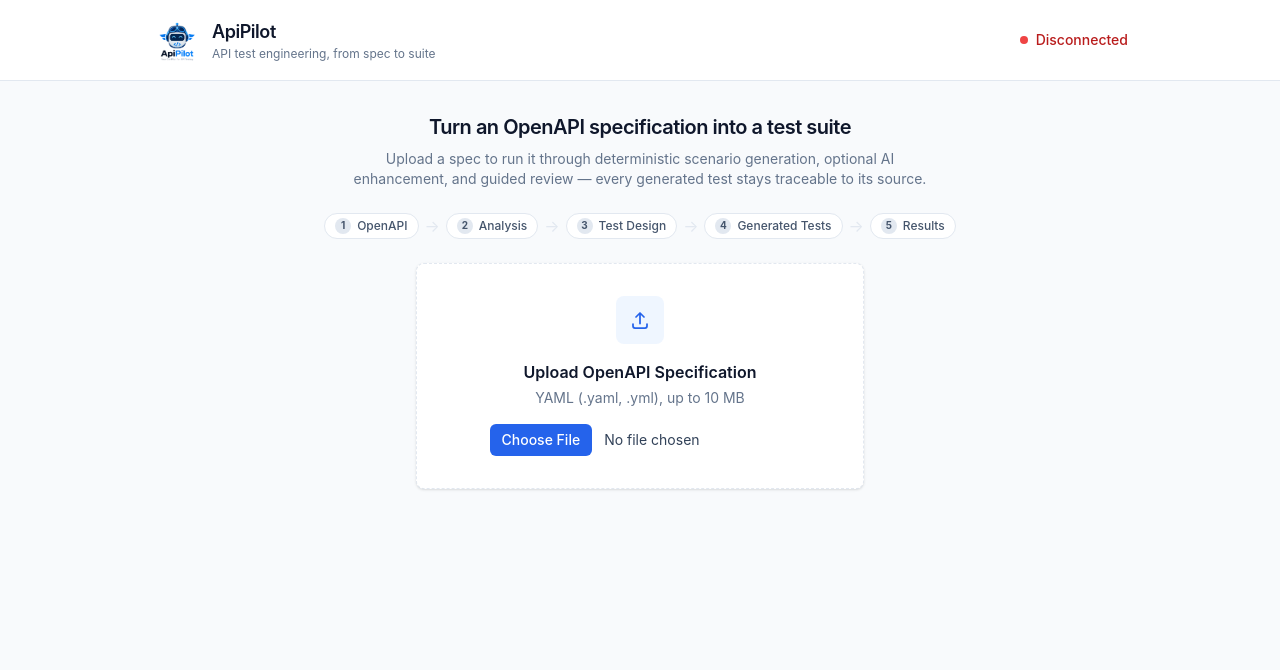
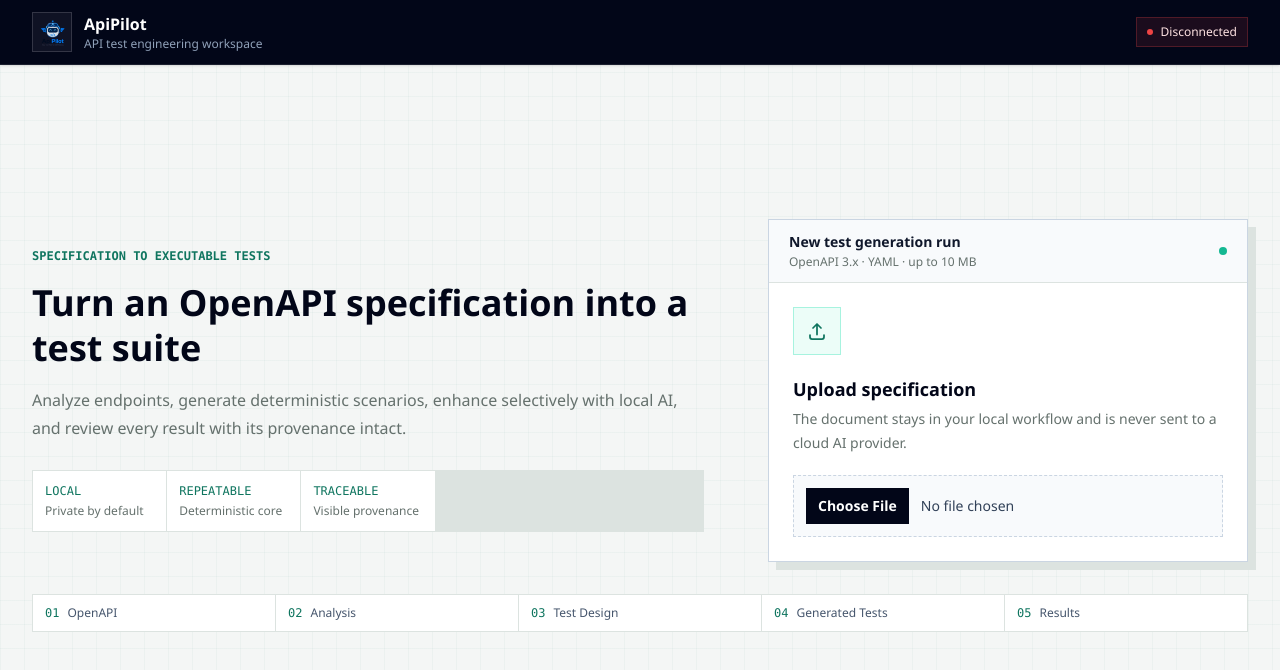
Before and after one commit to io-anurag/ApiPilot, a React (Vite) app in the folder frontend/: page / in a window 1280 px wide. Shown: the top 670 px of the page. Built offline with nearby package versions, Linux system fonts and the light colour scheme; no server answers.

Commit message:
feat: enhance UI components

```diff
--- a/frontend/package.json
+++ b/frontend/package.json
@@ -1,6 +1,6 @@
 {
   "name": "@apipilot/frontend",
-  "version": "1.3.1",
+  "version": "2.0.0",
   "private": true,
   "type": "module",
   "scripts": {
--- a/frontend/src/App.tsx
+++ b/frontend/src/App.tsx
@@ -21,29 +21,47 @@ export function App() {
   }, []);
 
   return (
-    <main className="min-h-screen bg-background text-slate-900">
-      <header className="sticky top-0 z-10 border-b border-border bg-surface">
-        <div className="mx-auto flex max-w-5xl items-center gap-3 px-6 py-4">
-          <img src="/logo.png" alt="" aria-hidden="true" className="h-12 w-12 shrink-0 object-contain" />
-          <div className="leading-tight">
-            <div className="flex items-center gap-2">
-              <h1 className="text-lg font-semibold tracking-tight">ApiPilot</h1>
+    <main className="technical-grid min-h-screen bg-background text-slate-900">
+      <header className="sticky top-0 z-20 border-b border-white/10 bg-slate-950 text-white shadow-sm">
+        <div className="mx-auto flex max-w-7xl items-center gap-3 px-4 py-3 sm:px-6 lg:px-8">
+          <div className="flex h-10 w-10 shrink-0 items-center justify-center border border-white/15 bg-white/5">
+            <img
+              src="/logo.png"
+              alt=""
+              aria-hidden="true"
+              className="h-8 w-8 object-contain"
+            />
+          </div>
+          <div className="min-w-0 leading-tight">
+            <div className="flex items-center gap-2.5">
+              <h1 className="text-base font-semibold text-white">ApiPilot</h1>
               <VersionBadge />
             </div>
-            <p className="text-xs text-muted">API test engineering, from spec to suite</p>
+            <p className="truncate text-xs text-slate-400">
+              API test engineering workspace
+            </p>
           </div>
           {health === null && (
-            <p data-testid="connection-status" className="ml-auto flex items-center gap-2 text-sm text-muted">
-              <span aria-hidden="true" className="h-2 w-2 shrink-0 rounded-full bg-warning-500" />
+            <p
+              data-testid="connection-status"
+              className="ml-auto flex items-center gap-2 border border-white/10 bg-white/5 px-2.5 py-1.5 text-xs text-slate-300"
+            >
+              <span
+                aria-hidden="true"
+                className="h-1.5 w-1.5 shrink-0 rounded-full bg-warning-500"
+              />
               <span>Connecting…</span>
             </p>
           )}
           {health?.ok === true && (
             <p
               data-testid="connection-status"
-              className="ml-auto flex items-center gap-2 text-sm text-success-700"
+              className="ml-auto flex items-center gap-2 border border-success-500/20 bg-success-500/10 px-2.5 py-1.5 text-xs font-medium text-success-100"
             >
-              <span aria-hidden="true" className="h-2 w-2 shrink-0 rounded-full bg-success-500" />
+              <span
+                aria-hidden="true"
+                className="h-1.5 w-1.5 shrink-0 rounded-full bg-success-500"
+              />
               <span>Connected</span>
             </p>
           )}
@@ -52,15 +70,18 @@ export function App() {
               data-testid="connection-status"
               role="alert"
               title={health.error}
-              className="ml-auto flex items-center gap-2 text-sm font-medium text-danger-700"
+              className="ml-auto flex items-center gap-2 border border-danger-500/25 bg-danger-500/10 px-2.5 py-1.5 text-xs font-medium text-danger-100"
             >
-              <span aria-hidden="true" className="h-2 w-2 shrink-0 rounded-full bg-danger-500" />
+              <span
+                aria-hidden="true"
+                className="h-1.5 w-1.5 shrink-0 rounded-full bg-danger-500"
+              />
               <span>Disconnected</span>
             </p>
           )}
         </div>
       </header>
-      <div className="mx-auto max-w-5xl px-6 py-8">
+      <div className="mx-auto max-w-7xl px-4 py-6 sm:px-6 sm:py-8 lg:px-8">
         <TestGenerationWorkflowPage />
       </div>
     </main>
--- a/frontend/src/index.css
+++ b/frontend/src/index.css
@@ -6,16 +6,19 @@
  * palette (CLAUDE.md §28) shared by every screen in the guided workflow.
  */
 @theme {
-  --color-brand-50: #eff6ff;
-  --color-brand-100: #dbeafe;
-  --color-brand-200: #bfdbfe;
-  --color-brand-300: #93c5fd;
-  --color-brand-400: #60a5fa;
-  --color-brand-500: #3b82f6;
-  --color-brand-600: #2563eb;
-  --color-brand-700: #1d4ed8;
-  --color-brand-800: #1e40af;
-  --color-brand-900: #1e3a8a;
+  --font-sans: "IBM Plex Sans", "Aptos", "Segoe UI", sans-serif;
+  --font-mono: "JetBrains Mono", "Cascadia Code", "SFMono-Regular", Consolas, monospace;
+
+  --color-brand-50: #ecfdf8;
+  --color-brand-100: #d1faee;
+  --color-brand-200: #a7f3df;
+  --color-brand-300: #6ee7ca;
+  --color-brand-400: #34d3b2;
+  --color-brand-500: #14b892;
+  --color-brand-600: #0d9275;
+  --color-brand-700: #0f755f;
+  --color-brand-800: #115e4f;
+  --color-brand-900: #124e43;
 
   --color-success-50: #f0fdf4;
   --color-success-100: #dcfce7;
@@ -42,7 +45,59 @@
   --color-info-700: #0e7490;
 
   --color-surface: #ffffff;
-  --color-background: #f8fafc;
-  --color-muted: #64748b;
-  --color-border: #e2e8f0;
+  --color-background: #f4f6f5;
+  --color-muted: #65716d;
+  --color-border: #dce3e0;
 }
+
+@layer base {
+  html {
+    background: var(--color-background);
+  }
+
+  body {
+    min-width: 320px;
+    margin: 0;
+    font-family: var(--font-sans);
+    background-color: var(--color-background);
+  }
+
+  button,
+  input,
+  select,
+  textarea {
+    font: inherit;
+  }
+
+  button,
+  input[type="file"],
+  select {
+    cursor: pointer;
+  }
+
+  button:disabled,
+  input:disabled,
+  select:disabled {
+    cursor: not-allowed;
+  }
+}
+
+@layer utilities {
+  .technical-grid {
+    background-image:
+      linear-gradient(to right, rgb(15 118 95 / 0.035) 1px, transparent 1px),
+      linear-gradient(to bottom, rgb(15 118 95 / 0.035) 1px, transparent 1px);
+    background-size: 24px 24px;
+  }
+}
+
+@media (prefers-reduced-motion: reduce) {
+  *,
+  *::before,
+  *::after {
+    scroll-behavior: auto !important;
+    transition-duration: 0.01ms !important;
+    animation-duration: 0.01ms !important;
+    animation-iteration-count: 1 !important;
+  }
+}
--- a/frontend/src/pages/TestGenerationWorkflowPage.tsx
+++ b/frontend/src/pages/TestGenerationWorkflowPage.tsx
@@ -15,13 +15,29 @@ import { PostmanGenerationStage } from "../components/PostmanGenerationStage";
 
 /** High-level pipeline shown before a workflow starts (CLAUDE.md §28's north-star diagram). The
  * in-progress, per-stage breakdown is WorkflowStageTracker's job once a workflow exists. */
-const PIPELINE_PREVIEW_STEPS = ["OpenAPI", "Analysis", "Test Design", "Generated Tests", "Results"];
+const PIPELINE_PREVIEW_STEPS = [
+  "OpenAPI",
+  "Analysis",
+  "Test Design",
+  "Generated Tests",
+  "Results",
+];
 
 function UploadIcon({ className }: { className?: string }) {
   return (
-    <svg viewBox="0 0 24 24" fill="none" stroke="currentColor" strokeWidth={1.75} className={className}>
+    <svg
+      viewBox="0 0 24 24"
+      fill="none"
+      stroke="currentColor"
+      strokeWidth={1.75}
+      className={className}
+    >
       <path strokeLinecap="round" strokeLinejoin="round" d="M12 15.5V5m0 0L8 9m4-4l4 4" />
-      <path strokeLinecap="round" strokeLinejoin="round" d="M5 16v2a2 2 0 002 2h10a2 2 0 002-2v-2" />
+      <path
+        strokeLinecap="round"
+        strokeLinejoin="round"
+        d="M5 16v2a2 2 0 002 2h10a2 2 0 002-2v-2"
+      />
     </svg>
   );
 }
@@ -97,19 +113,28 @@ export function TestGenerationWorkflowPage() {
 
   if (loading) {
     return (
-      <p data-testid="workflow-loading" className="text-sm text-muted">
-        Loading…
+      <div
+        data-testid="workflow-loading"
+        className="flex min-h-64 items-center justify-center"
+      >
+        <p className="flex items-center gap-3 border border-border bg-surface px-4 py-3 text-sm text-muted shadow-sm">
+          <span
+            aria-hidden="true"
+            className="h-2 w-2 animate-pulse rounded-full bg-brand-500"
+          />
+          <span>Restoring workflow…</span>
         </p>
+      </div>
     );
   }
 
   return (
-    <section data-testid="test-generation-workflow-page" className="space-y-4">
+    <section data-testid="test-generation-workflow-page" className="space-y-5">
       {pendingFile && (
         <div
           role="alertdialog"
           data-testid="discard-existing-confirmation"
-          className="space-y-3 rounded-lg border border-warning-200 bg-warning-50 p-4"
+          className="space-y-3 border-l-4 border-warning-500 bg-warning-50 p-4 shadow-sm"
         >
           <p className="text-sm text-warning-700">
             A workflow is already in progress. Starting a new one from &ldquo;
@@ -136,43 +161,59 @@ export function TestGenerationWorkflowPage() {
         </div>
       )}
       {showHome && (
-        <div className="space-y-6">
-          <div className="space-y-2 text-center">
-            <h2 className="text-xl font-semibold tracking-tight text-slate-900">
+        <div className="grid min-h-[calc(100vh-9rem)] content-center items-center gap-8 py-4 lg:grid-cols-[minmax(0,1fr)_minmax(22rem,30rem)] lg:gap-x-16">
+          <div className="space-y-7">
+            <div className="space-y-4">
+              <p className="font-mono text-xs font-semibold uppercase text-brand-700">
+                Specification to executable tests
+              </p>
+              <h2 className="max-w-3xl text-3xl font-semibold leading-tight text-slate-950 sm:text-4xl">
                 Turn an OpenAPI specification into a test suite
               </h2>
-            <p className="mx-auto max-w-xl text-sm text-muted">
-              Upload a spec to run it through deterministic scenario generation, optional AI
-              enhancement, and guided review — every generated test stays traceable to its
-              source.
+              <p className="max-w-2xl text-base leading-7 text-muted">
+                Analyze endpoints, generate deterministic scenarios, enhance selectively
+                with local AI, and review every result with its provenance intact.
               </p>
             </div>
-          <ol className="flex flex-wrap items-center justify-center gap-x-1.5 gap-y-2">
-            {PIPELINE_PREVIEW_STEPS.map((label, index) => (
-              <li key={label} className="flex items-center gap-1.5">
-                <span className="flex items-center gap-1.5 rounded-full border border-border bg-surface px-2.5 py-1 text-xs font-medium text-slate-600">
-                  <span className="flex h-4 w-4 items-center justify-center rounded-full bg-slate-200 text-[10px] font-bold text-slate-600">
-                    {index + 1}
-                  </span>
-                  {label}
-                </span>
-                {index < PIPELINE_PREVIEW_STEPS.length - 1 && (
-                  <span aria-hidden="true" className="text-border">
-                    →
-                  </span>
-                )}
-              </li>
-            ))}
-          </ol>
-          <div className="mx-auto max-w-md space-y-4 rounded-lg border border-dashed border-border bg-surface p-8 text-center shadow-sm">
-            <div className="mx-auto flex h-12 w-12 items-center justify-center rounded-lg bg-brand-50 text-brand-600">
+            <div className="grid max-w-2xl grid-cols-3 gap-px border border-border bg-border sm:grid-cols-5">
+              <div className="bg-surface px-3 py-3">
+                <p className="font-mono text-xs text-brand-700">LOCAL</p>
+                <p className="mt-1 text-xs text-muted">Private by default</p>
+              </div>
+              <div className="bg-surface px-3 py-3">
+                <p className="font-mono text-xs text-brand-700">REPEATABLE</p>
+                <p className="mt-1 text-xs text-muted">Deterministic core</p>
+              </div>
+              <div className="bg-surface px-3 py-3">
+                <p className="font-mono text-xs text-brand-700">TRACEABLE</p>
+                <p className="mt-1 text-xs text-muted">Visible provenance</p>
+              </div>
+            </div>
+          </div>
+          <div className="border border-slate-300 bg-surface shadow-[8px_8px_0_0_#dce3e0]">
+            <div className="flex items-center justify-between border-b border-border bg-slate-50 px-5 py-3">
+              <div>
+                <p className="text-sm font-semibold text-slate-900">
+                  New test generation run
+                </p>
+                <p className="mt-0.5 text-xs text-muted">
+                  OpenAPI 3.x · YAML · up to 10 MB
+                </p>
+              </div>
+              <span aria-hidden="true" className="h-2 w-2 rounded-full bg-brand-500" />
+            </div>
+            <div className="space-y-5 p-5 sm:p-6">
+              <div className="flex h-12 w-12 items-center justify-center border border-brand-200 bg-brand-50 text-brand-700">
                 <UploadIcon className="h-6 w-6" />
               </div>
               <div className="space-y-1">
-              <h3 className="text-base font-semibold text-slate-900">
-                Upload OpenAPI Specification
+                <h3 className="text-lg font-semibold text-slate-950">
+                  Upload specification
                 </h3>
-              <p className="text-sm text-muted">YAML (.yaml, .yml), up to 10 MB</p>
+                <p className="text-sm leading-6 text-muted">
+                  The document stays in your local workflow and is never sent to a cloud
+                  AI provider.
+                </p>
               </div>
               <input
                 type="file"
@@ -180,27 +221,47 @@ export function TestGenerationWorkflowPage() {
                 aria-label="Upload OpenAPI specification"
                 onChange={handleFileChange}
                 disabled={uploading}
-              className="mx-auto block text-sm text-slate-700 file:mr-3 file:cursor-pointer file:rounded-md file:border-0 file:bg-brand-600 file:px-3 file:py-1.5 file:text-sm file:font-medium file:text-white hover:file:bg-brand-700 disabled:cursor-not-allowed disabled:opacity-50"
+                className="block w-full border border-dashed border-slate-300 bg-slate-50 p-3 text-sm text-slate-700 file:mr-3 file:cursor-pointer file:border-0 file:bg-slate-950 file:px-3 file:py-2 file:text-sm file:font-semibold file:text-white hover:border-brand-400 hover:file:bg-brand-700 focus:outline-none focus-visible:ring-2 focus-visible:ring-brand-500 focus-visible:ring-offset-2 disabled:cursor-not-allowed disabled:opacity-50"
               />
               {workflow && (
                 <button
                   type="button"
                   onClick={() => setShowStartPage(false)}
-                className="text-sm font-medium text-brand-600 hover:text-brand-700 focus:outline-none focus-visible:underline"
+                  className="text-sm font-medium text-brand-700 hover:text-brand-800 focus:outline-none focus-visible:underline"
                 >
                   Cancel — return to my in-progress workflow
                 </button>
               )}
             </div>
           </div>
+          <ol className="col-span-full grid grid-cols-2 gap-px border border-border bg-border sm:grid-cols-5">
+            {PIPELINE_PREVIEW_STEPS.map((label, index) => (
+              <li
+                key={label}
+                className="flex items-center gap-2 bg-surface px-3 py-2.5 text-xs font-medium text-slate-600"
+              >
+                <span className="font-mono text-brand-700">0{index + 1}</span>
+                <span>{label}</span>
+              </li>
+            ))}
+          </ol>
+        </div>
       )}
       {workflow && !showStartPage && (
+        <div className="flex items-center justify-between border-b border-border pb-4">
           <div>
+            <p className="font-mono text-xs font-semibold uppercase text-brand-700">
+              Active run
+            </p>
+            <p className="mt-1 text-sm text-muted">
+              Review and advance the generated test workflow.
+            </p>
+          </div>
           <button
             type="button"
             aria-label="Start a new workflow from a different specification"
             onClick={() => setShowStartPage(true)}
-            className="rounded-md border border-border bg-surface px-3 py-1.5 text-sm font-medium text-slate-700 hover:bg-slate-50 focus:outline-none focus-visible:ring-2 focus-visible:ring-brand-500 focus-visible:ring-offset-2"
+            className="border border-border bg-surface px-3 py-2 text-sm font-medium text-slate-700 shadow-sm transition-colors hover:border-slate-400 hover:bg-slate-50 focus:outline-none focus-visible:ring-2 focus-visible:ring-brand-500 focus-visible:ring-offset-2"
           >
             Start a new workflow
           </button>
@@ -218,7 +279,7 @@ export function TestGenerationWorkflowPage() {
       )}
       {workflow && !showStartPage && (
         <>
-          <div className="rounded-lg border border-border bg-surface p-4 shadow-sm">
+          <div className="border border-border bg-surface p-3 shadow-sm">
             <WorkflowStageTracker workflow={workflow} onViewStage={setViewedStageId} />
           </div>
           {displayStageId !== workflow.activeStageId && (
--- a/package.json
+++ b/package.json
@@ -1,6 +1,6 @@
 {
   "name": "apipilot",
-  "version": "1.3.1",
+  "version": "2.0.0",
   "private": true,
   "description": "ApiPilot monorepo: backend, frontend, and shared domain packages.",
   "engines": {
```
Also changed, not shown: frontend/src/components/WorkflowStageTracker.tsx (+10 -10 lines), 2 other files (tests, documents, lock files or other folders). Lines whose indentation alone changed are shown as unchanged.
